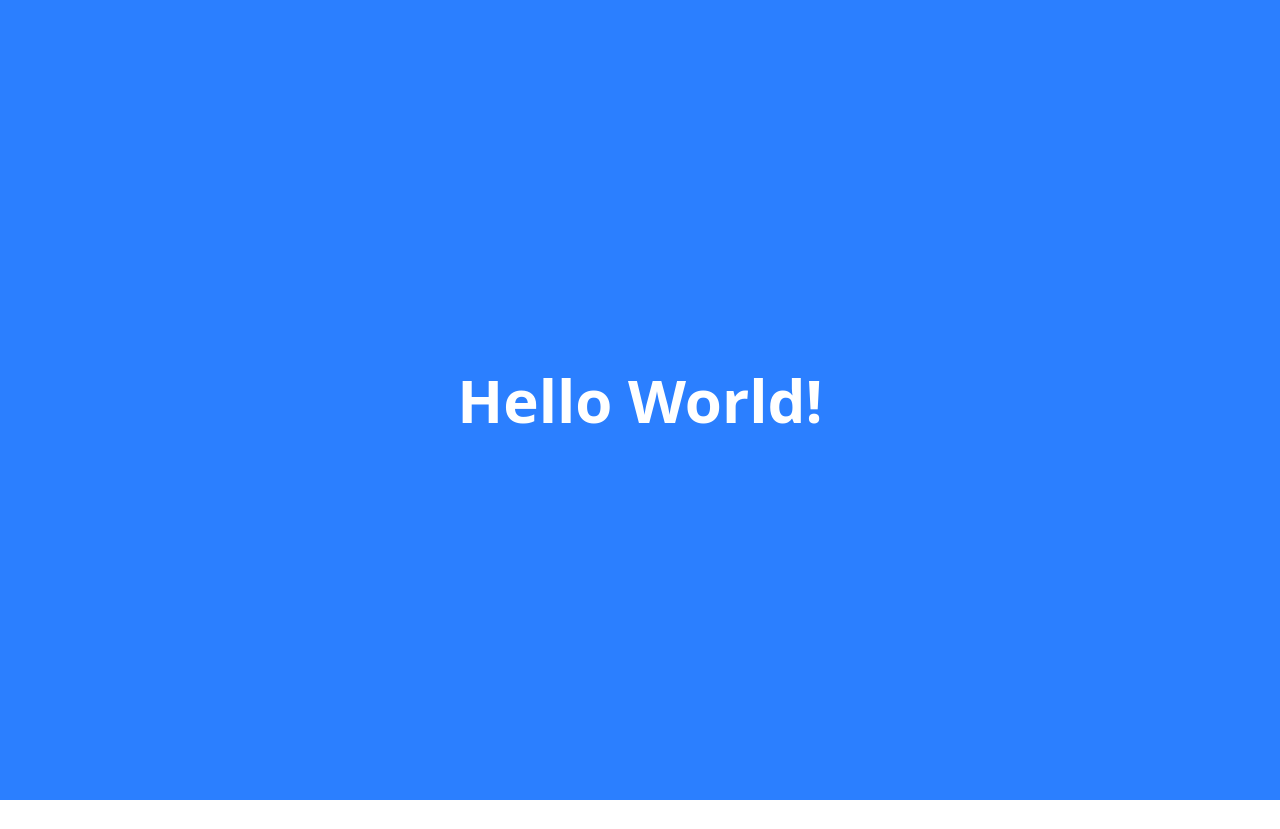
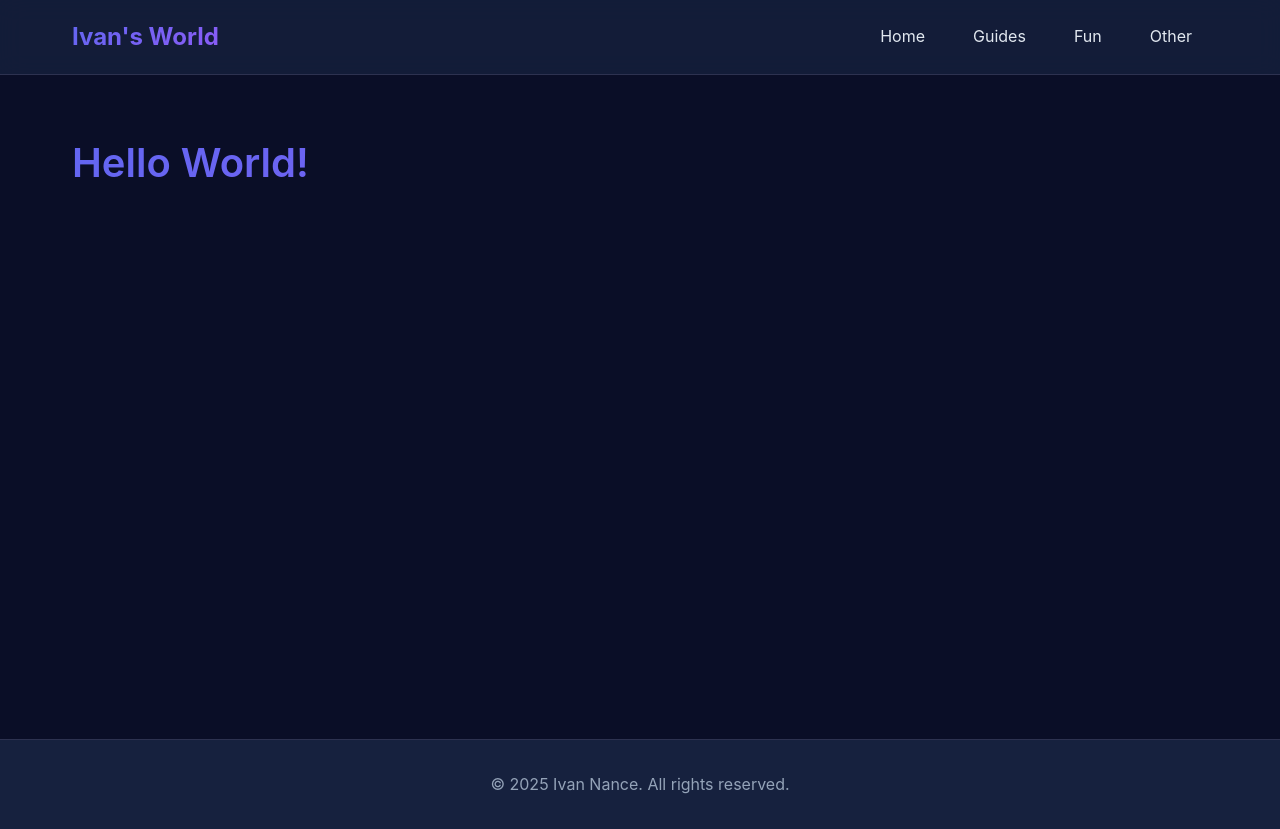
Before and after one commit to ivannance/ivannance.github.io, a SvelteKit app: page / in a window 1280 px wide. Before the commit the page ends 800 px from the top, so only its background shows below. Built offline with nearby package versions, Linux system fonts and the light colour scheme.

Commit message:
updated base styles and nav bar

```diff
--- a/src/app.css
+++ b/src/app.css
@@ -1,3 +1,197 @@
 @import 'tailwindcss';
 @plugin '@tailwindcss/forms';
 @plugin '@tailwindcss/typography';
+
+:root {
+	/* Dark modern palette */
+	--rich-black: #0a0e27;
+	--dark-navy: #16213e;
+	--slate-blue: #1a1d3a;
+	--steel-gray: #2d3250;
+	--muted-blue: #424769;
+
+	/* Semantic colors - Dark theme */
+	--color-background: #0a0e27;
+	--color-surface: #16213e;
+	--color-surface-elevated: #1a1d3a;
+	--color-primary: #6366f1; /* Modern indigo */
+	--color-secondary: #8b5cf6; /* Purple */
+	--color-text: #e2e8f0; /* Light gray for text */
+	--color-text-secondary: #94a3b8; /* Muted gray */
+	--color-text-muted: #64748b; /* More muted */
+	--color-border: #2d3250;
+	--color-border-light: #424769;
+
+	/* Accent colors for actions */
+	--color-accent: #3b82f6; /* Bright blue */
+	--color-accent-hover: #2563eb;
+	--color-success: #10b981; /* Green */
+	--color-error: #ef4444; /* Red */
+	--color-warning: #f59e0b; /* Amber */
+
+	/* Spacing */
+	--spacing-xs: 0.25rem;
+	--spacing-sm: 0.5rem;
+	--spacing-md: 1rem;
+	--spacing-lg: 2rem;
+	--spacing-xl: 4rem;
+
+	/* Border radius */
+	--radius-sm: 0.375rem;
+	--radius-md: 0.5rem;
+	--radius-lg: 0.75rem;
+	--radius-xl: 1rem;
+
+	/* Shadows - darker for depth */
+	--shadow-sm: 0 1px 3px rgba(0, 0, 0, 0.3);
+	--shadow-md: 0 4px 6px rgba(0, 0, 0, 0.4);
+	--shadow-lg: 0 10px 25px rgba(0, 0, 0, 0.5);
+	--shadow-glow: 0 0 20px rgba(99, 102, 241, 0.3);
+}
+
+/* Base styles */
+* {
+	box-sizing: border-box;
+	margin: 0;
+	padding: 0;
+}
+
+body {
+	background-color: var(--color-background);
+	color: var(--color-text);
+	font-family:
+		'Inter',
+		system-ui,
+		-apple-system,
+		BlinkMacSystemFont,
+		'Segoe UI',
+		sans-serif;
+	line-height: 1.6;
+	-webkit-font-smoothing: antialiased;
+	-moz-osx-font-smoothing: grayscale;
+}
+
+/* Selection color */
+::selection {
+	background-color: var(--color-primary);
+	color: white;
+}
+
+/* Scrollbar styling */
+::-webkit-scrollbar {
+	width: 12px;
+}
+
+::-webkit-scrollbar-track {
+	background: var(--color-background);
+}
+
+::-webkit-scrollbar-thumb {
+	background: var(--steel-gray);
+	border-radius: var(--radius-md);
+}
+
+::-webkit-scrollbar-thumb:hover {
+	background: var(--muted-blue);
+}
+
+/* Utility classes */
+.card {
+	background: var(--color-surface);
+	border: 1px solid var(--color-border);
+	border-radius: var(--radius-lg);
+	padding: var(--spacing-lg);
+	box-shadow: var(--shadow-md);
+	transition:
+		transform 0.2s,
+		box-shadow 0.2s;
+}
+
+.card:hover {
+	transform: translateY(-2px);
+	box-shadow: var(--shadow-lg);
+	border-color: var(--color-border-light);
+}
+
+.button-primary {
+	background: linear-gradient(135deg, var(--color-primary), var(--color-secondary));
+	color: white;
+	padding: var(--spacing-sm) var(--spacing-lg);
+	border: none;
+	border-radius: var(--radius-md);
+	cursor: pointer;
+	font-size: 1rem;
+	font-weight: 500;
+	transition:
+		transform 0.2s,
+		box-shadow 0.2s;
+	box-shadow: var(--shadow-sm);
+}
+
+.button-primary:hover {
+	transform: translateY(-1px);
+	box-shadow: var(--shadow-glow);
+}
+
+.button-accent {
+	background-color: var(--color-accent);
+	color: white;
+	padding: var(--spacing-sm) var(--spacing-lg);
+	border: none;
+	border-radius: var(--radius-md);
+	cursor: pointer;
+	font-size: 1rem;
+	font-weight: 500;
+	transition: all 0.2s;
+}
+
+.button-accent:hover {
+	background-color: var(--color-accent-hover);
+	transform: translateY(-1px);
+	box-shadow: 0 0 20px rgba(59, 130, 246, 0.4);
+}
+
+.button-ghost {
+	background: transparent;
+	color: var(--color-text);
+	padding: var(--spacing-sm) var(--spacing-lg);
+	border: 1px solid var(--color-border);
+	border-radius: var(--radius-md);
+	cursor: pointer;
+	font-size: 1rem;
+	transition: all 0.2s;
+}
+
+.button-ghost:hover {
+	background: var(--color-surface);
+	border-color: var(--color-primary);
+}
+
+a {
+	color: var(--color-primary);
+	text-decoration: none;
+	transition: color 0.2s;
+}
+
+a:hover {
+	color: var(--color-secondary);
+}
+
+h1,
+h2,
+h3,
+h4,
+h5,
+h6 {
+	color: var(--color-text);
+	font-weight: 600;
+	line-height: 1.2;
+}
+
+h1 {
+	font-size: 2.5rem;
+	background: linear-gradient(135deg, var(--color-primary), var(--color-secondary));
+	-webkit-background-clip: text;
+	-webkit-text-fill-color: transparent;
+	background-clip: text;
+}
--- a/src/routes/+layout.svelte
+++ b/src/routes/+layout.svelte
@@ -9,4 +9,104 @@
 	<link rel="icon" href={favicon} />
 </svelte:head>
 
-{@render children?.()}
+<nav>
+	<div class="nav-content">
+		<div class="logo">Ivan's World</div>
+		<div class="nav-links">
+			<a href="/">Home</a>
+			<a href="/guides">Guides</a>
+			<a href="/fun">Fun</a>
+			<a href="/other">Other</a>
+		</div>
+	</div>
+</nav>
+
+<main>
+	{@render children?.()}
+</main>
+
+<footer>
+	<p>&copy; 2025 Ivan Nance. All rights reserved.</p>
+</footer>
+
+<style>
+	nav {
+		position: sticky;
+		top: 0;
+		z-index: 1000;
+		background: rgba(22, 33, 62, 0.8);
+		backdrop-filter: blur(12px);
+		-webkit-backdrop-filter: blur(12px);
+		border-bottom: 1px solid var(--color-border);
+		padding: var(--spacing-md) 0;
+		transition: all 0.3s ease;
+	}
+
+	.nav-content {
+		max-width: 1200px;
+		margin: 0 auto;
+		padding: 0 var(--spacing-lg);
+		display: flex;
+		justify-content: space-between;
+		align-items: center;
+	}
+
+	.logo {
+		background: linear-gradient(135deg, var(--color-primary), var(--color-secondary));
+		-webkit-background-clip: text;
+		-webkit-text-fill-color: transparent;
+		background-clip: text;
+		font-size: 1.5rem;
+		font-weight: 700;
+	}
+
+	.nav-links {
+		display: flex;
+		gap: var(--spacing-md);
+	}
+
+	.nav-links a {
+		color: var(--color-text);
+		padding: var(--spacing-sm) var(--spacing-md);
+		border-radius: var(--radius-md);
+		transition: all 0.2s;
+		position: relative;
+	}
+
+	.nav-links a::after {
+		content: '';
+		position: absolute;
+		bottom: 0;
+		left: 50%;
+		transform: translateX(-50%);
+		width: 0;
+		height: 2px;
+		background: linear-gradient(90deg, var(--color-primary), var(--color-secondary));
+		transition: width 0.3s;
+	}
+
+	.nav-links a:hover {
+		background: var(--color-surface);
+		color: var(--color-primary);
+	}
+
+	.nav-links a:hover::after {
+		width: 80%;
+	}
+
+	main {
+		max-width: 1200px;
+		margin: 0 auto;
+		padding: var(--spacing-xl) var(--spacing-lg);
+		min-height: calc(100vh - 200px);
+	}
+
+	footer {
+		background: var(--color-surface);
+		border-top: 1px solid var(--color-border);
+		color: var(--color-text-secondary);
+		text-align: center;
+		padding: var(--spacing-lg);
+		margin-top: var(--spacing-xl);
+	}
+</style>
--- a/src/routes/+page.svelte
+++ b/src/routes/+page.svelte
@@ -2,6 +2,4 @@
 	<title>Ivan's World</title>
 </svelte:head>
 
-<div class="flex justify-center items-center w-screen h-screen bg-blue-500">
-	<h1 class="text-6xl font-bold text-white">Hello World!</h1>
-</div>
+<h1>Hello World!</h1>
```
Also changed, not shown: svelte.config.js (+0 -19 lines), tsconfig.json (+1 -7 lines).
